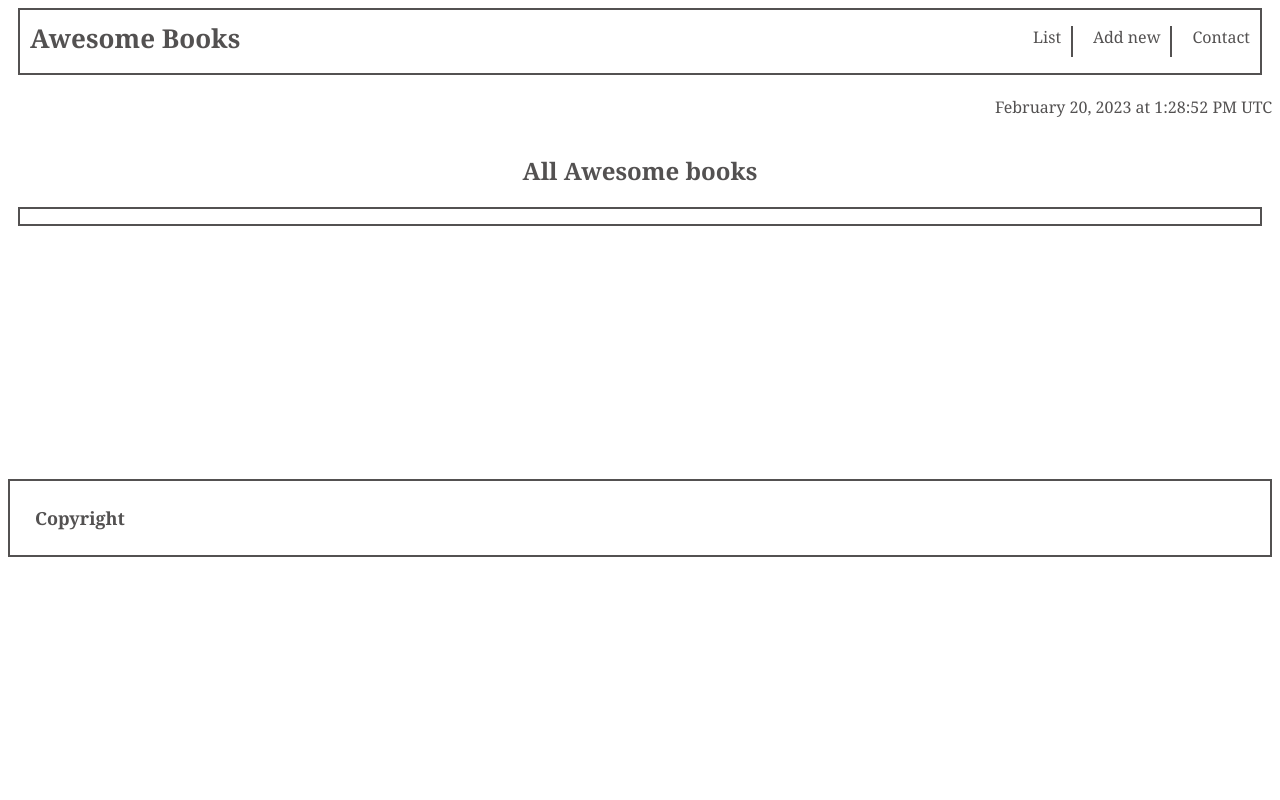
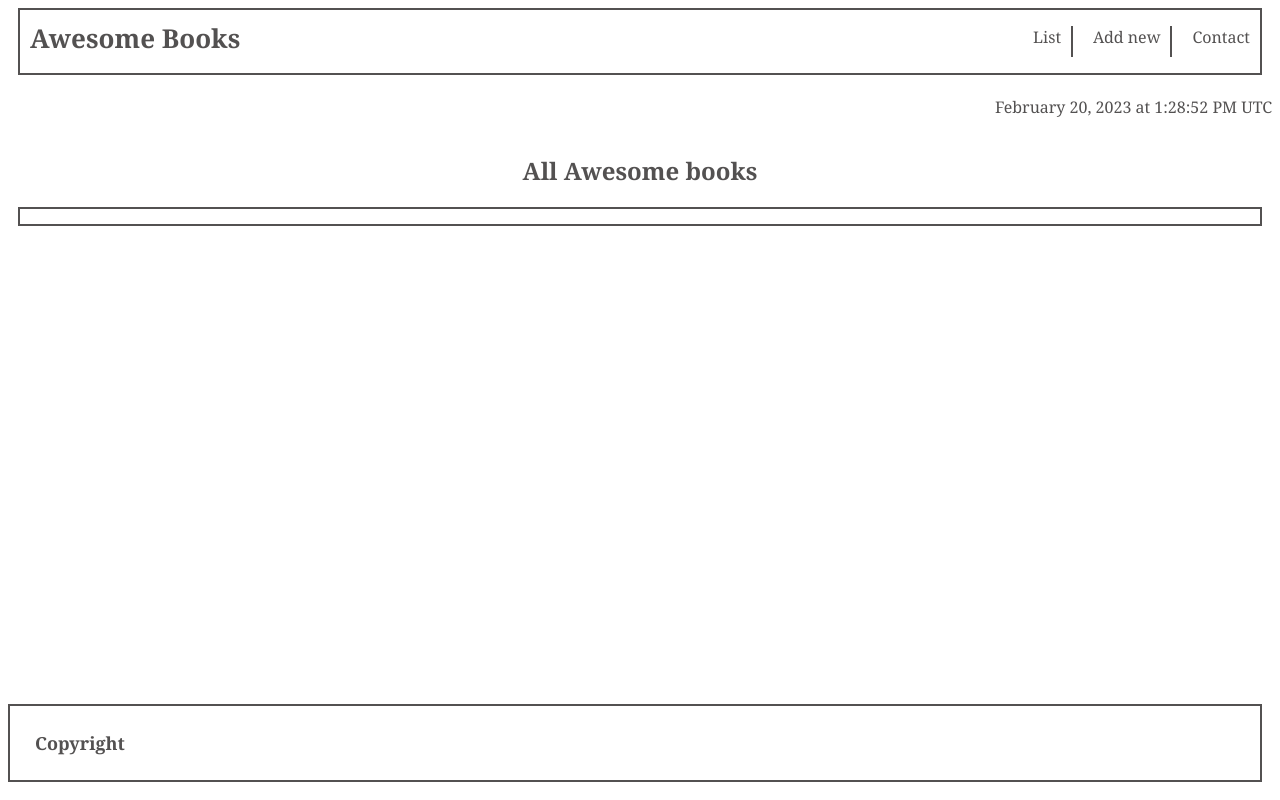
Before and after one commit to Leeoasis/AwesomeBooks-Es6, a website with bundled scripts: page index.html in a window 1280 px wide. Built offline with nearby package versions, Linux system fonts and the light colour scheme.

Commit message:
Fix footer styling

```diff
--- a/index.css
+++ b/index.css
@@ -121,7 +121,9 @@ span {
 
 /* Footer Section */
 .footer-section {
-  margin-top: 20%;
+  position: fixed;
+  width: 98%;
+  bottom: 0;
 }
 
 .hidden {
```
